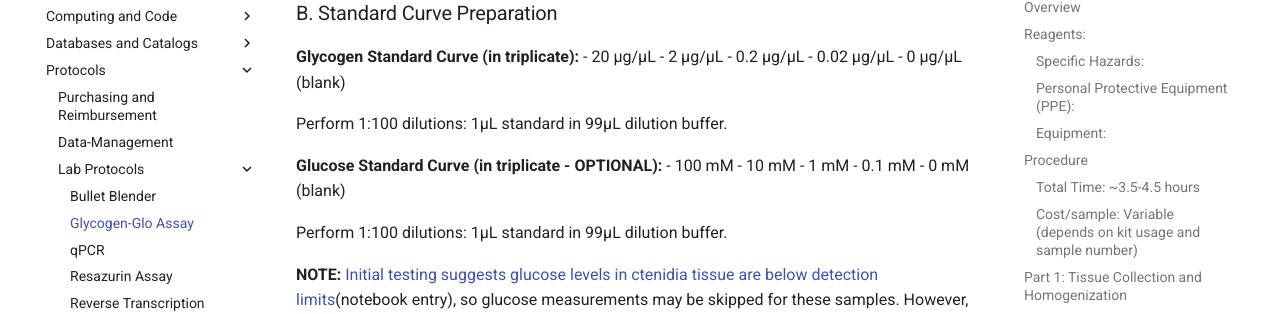
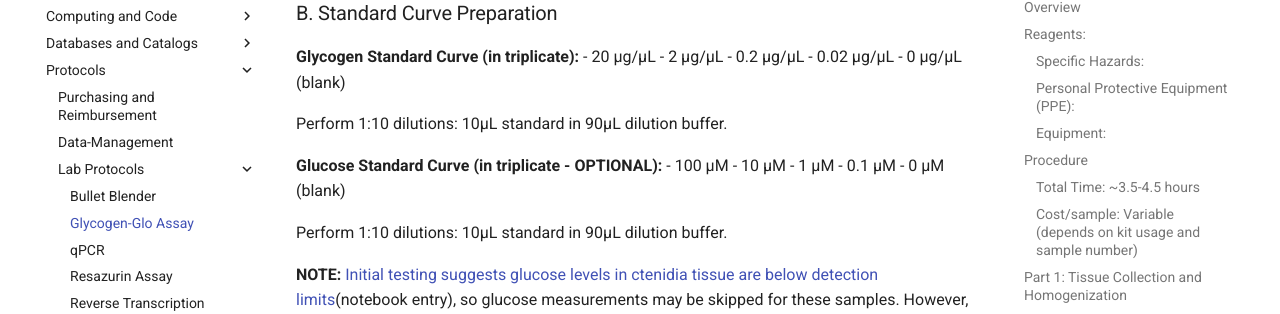
Before and after one commit to RobertsLab/resources, an MkDocs documentation site: the page built from docs/protocols/protocol-glycogen-glo-assay.md, in a window 1280 px wide and 900 px high, scrolled down 4424 px. Shown: the part 146-460 px from the top of the window. Built offline with MkDocs 1.6.1 and Material for MkDocs 9.7.7, drawn with Linux system fonts in a browser that asks for light colours; comment, search, counter and statistics services are not loaded.

Commit message:
Update dilution instructions and glucose standard curve concentrations in Glycogen-Glo Assay protocol

```diff
--- a/docs/protocols/protocol-glycogen-glo-assay.md
+++ b/docs/protocols/protocol-glycogen-glo-assay.md
@@ -159,16 +159,16 @@ For samples outside this range:
 - 0.02 µg/µL
 - 0 µg/µL (blank)
 
-Perform 1:100 dilutions: 1µL standard in 99µL dilution buffer.
+Perform 1:10 dilutions: 10µL standard in 90µL dilution buffer.
 
 **Glucose Standard Curve (in triplicate - OPTIONAL):**
-- 100 mM
-- 10 mM
-- 1 mM
-- 0.1 mM
-- 0 mM (blank)
+- 100 µM
+- 10 µM
+- 1 µM
+- 0.1 µM
+- 0 µM (blank)
 
-Perform 1:100 dilutions: 1µL standard in 99µL dilution buffer.
+Perform 1:10 dilutions: 10µL standard in 90µL dilution buffer.
 
 **NOTE:** [Initial testing suggests glucose levels in ctenidia tissue are below detection limits](https://robertslab.github.io/sams-notebook/posts/2026/2026-01-12-Glycogen-Assay---Glycogen-Glo-Dilution-Testing-with-M.gigas-Ctenidia-Homogenate/)(notebook entry), so glucose measurements may be skipped for these samples. However, glucose background should be assessed when working with new tissue types.
 
```
